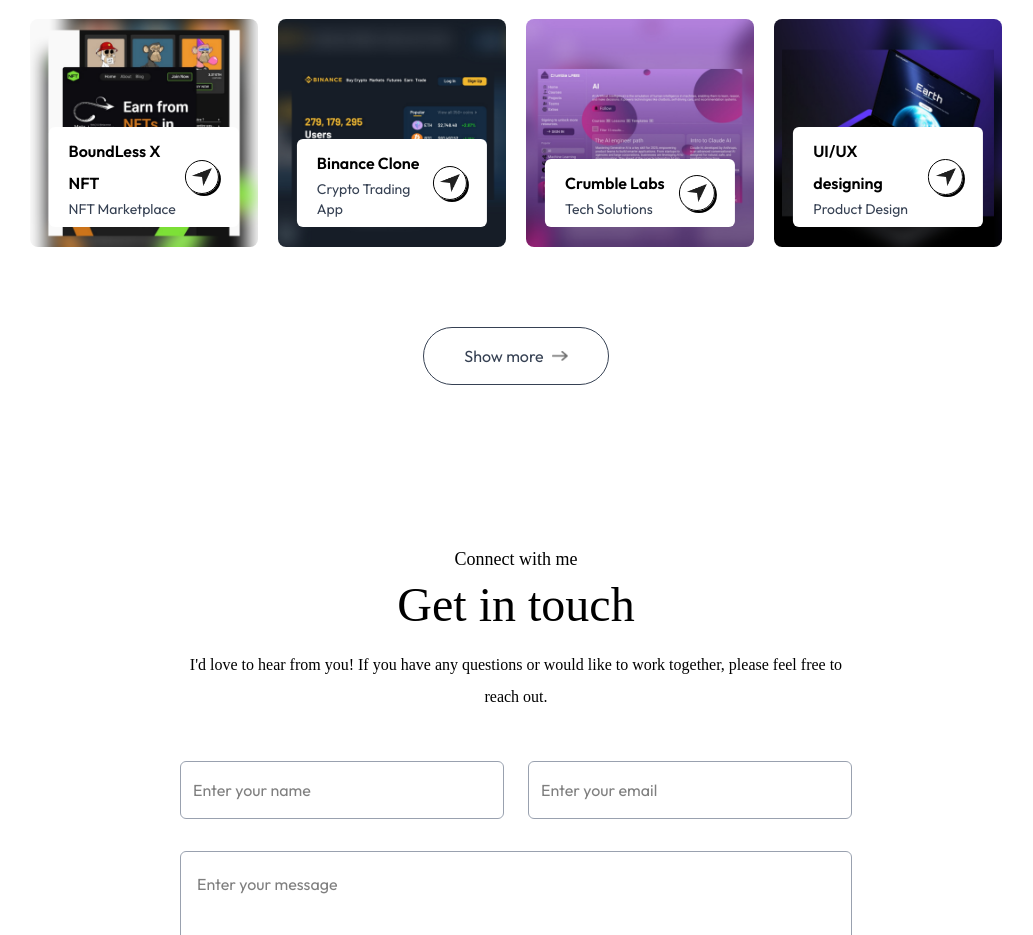
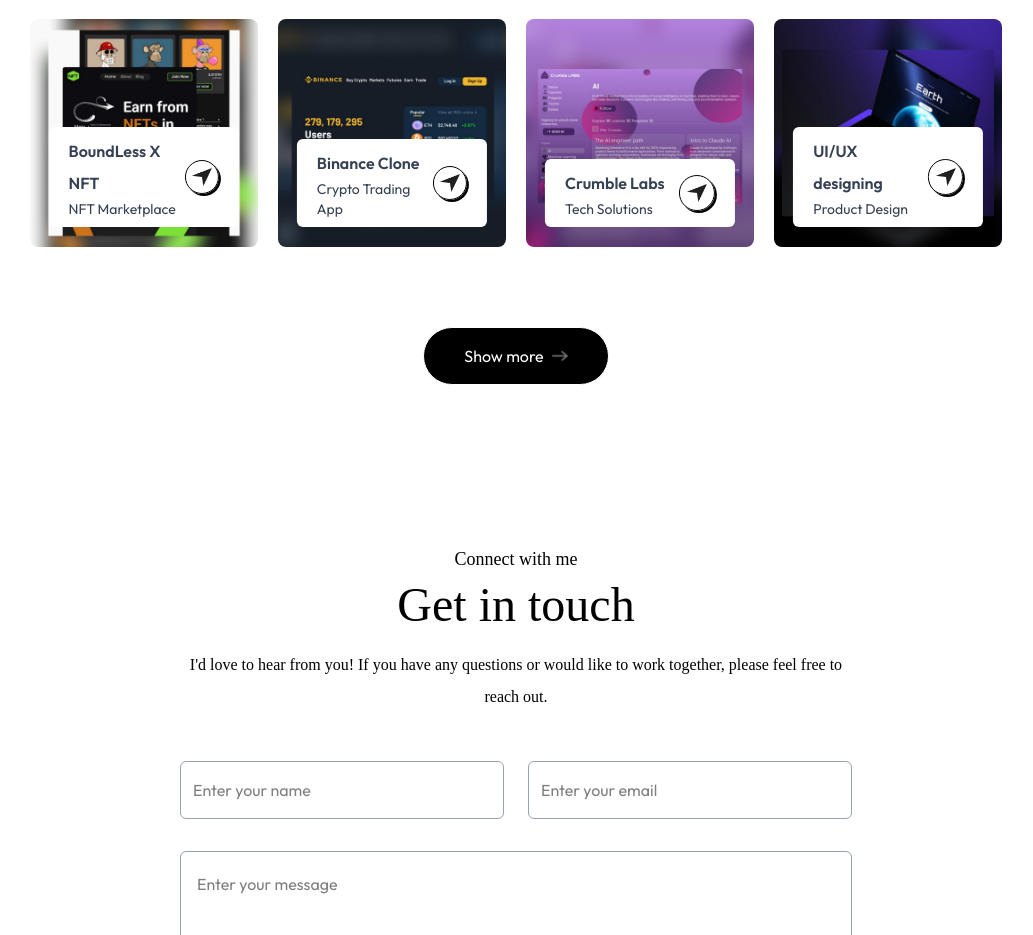
Before and after one commit to oldschoolmoron/Myportfolio, a Next.js app: page / in a window 1280 px wide. Shown: the part 2420-3355 px from the top of the page, without its empty margins (124-1157 px from the left). Built offline with nearby package versions, Linux system fonts and the light colour scheme; a web font is replaced by a local one.

Commit message:
Enabled dark mode in work section

```diff
--- a/app/Components/Work.jsx
+++ b/app/Components/Work.jsx
@@ -2,7 +2,7 @@
 import Image from 'next/image'
 import React from 'react'
 
-const Work = () => (
+const Work = ({isDarkMode}) => (
   <div id='mywork' className='w-full px-[12%] py-10 scroll-mt-20'>
     <h4 className='text-center mb-2 text-lg font-ovo'>My portfolio</h4>
     <h2 className='text-center text-5xl font-ovo'> My latest work</h2>
@@ -16,7 +16,7 @@
           style={{ backgroundImage: `url(${project.bgImage})` }}>
           <div className='bg-white w-10/12 rounded-md absolute bottom-5 left-1/2 -translate-x-1/2 py-2 px-5 flex items-center justify-between duration-500 group-hover:bottom-7'>
             <div>
-              <h2 className='font-semibold'>{project.title}</h2>
+              <h2 className='font-semibold text-gray-700'>{project.title}</h2>
               <p className='text-sm text-gray-700'>{project.description}</p>
             </div>
             <div className='border rounded-full border-black w-9 aspect-square flex items-center justify-center shadow-[2px_2px_0_#000] group-hover:bg-lime-300 transition'>
@@ -26,7 +26,7 @@
         </div>
       ))}
     </div>
-    <a href='https://github.com/oldskoolmoron?tab=repositories' target='_blank'  className='w-max flex items-center justify-center gap-2 text-gray-700 border-[0.5px] border-gray-700 rounded-full py-3 px-10 mx-auto my-20 hover:bg-lightHover duration-500'>
+    <a href='https://github.com/oldskoolmoron?tab=repositories' target='_blank'  className={`w-max flex items-center justify-center gap-2  border-[0.5px]  rounded-full py-3 px-10 mx-auto my-20 hover duration-500 ${isDarkMode ? "bg-white text-black" : "bg-black text-white"} `}>
       Show more <Image src={assets.right_arrow_bold} alt='Right-arrow' className='w-4' />
     </a>
   </div>
```
